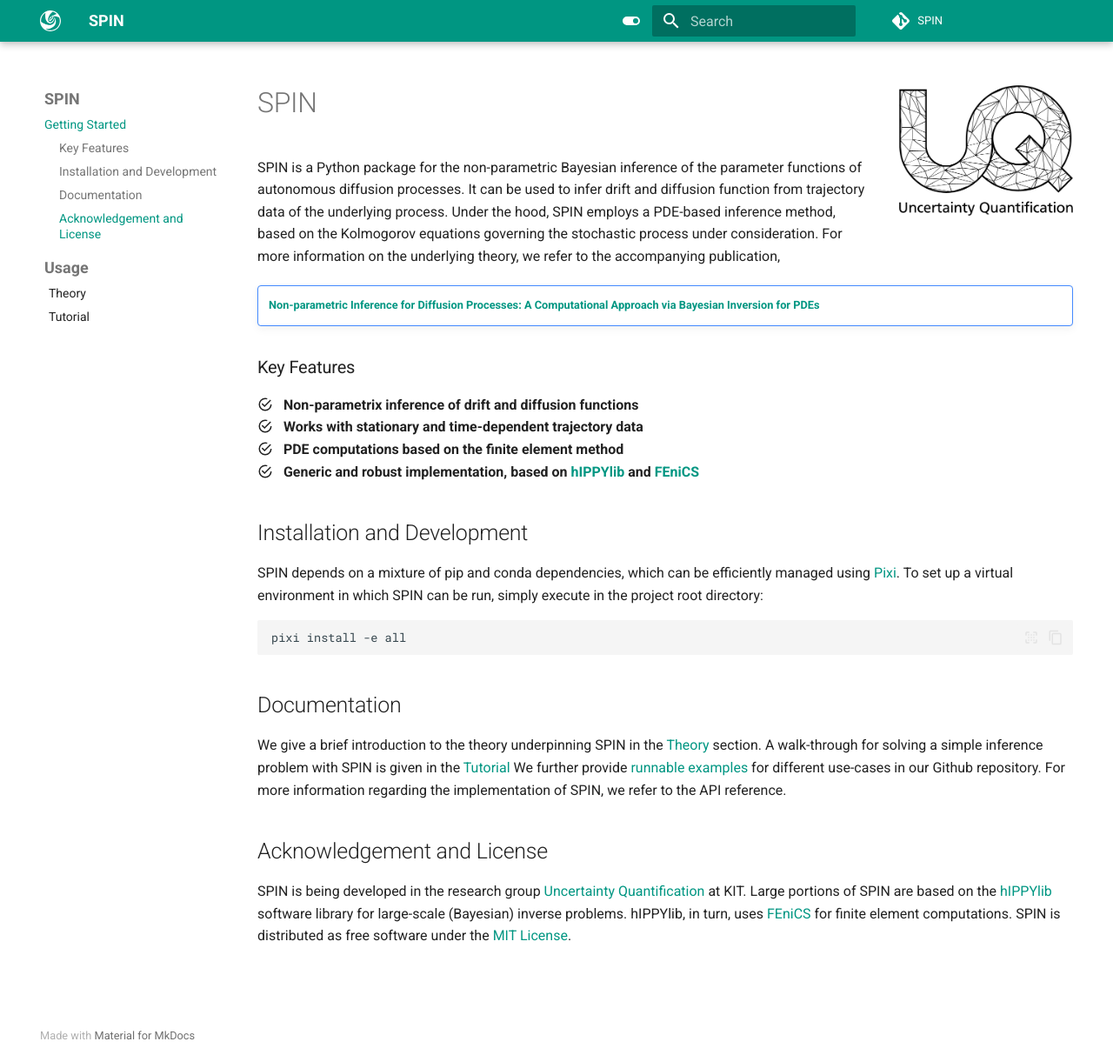
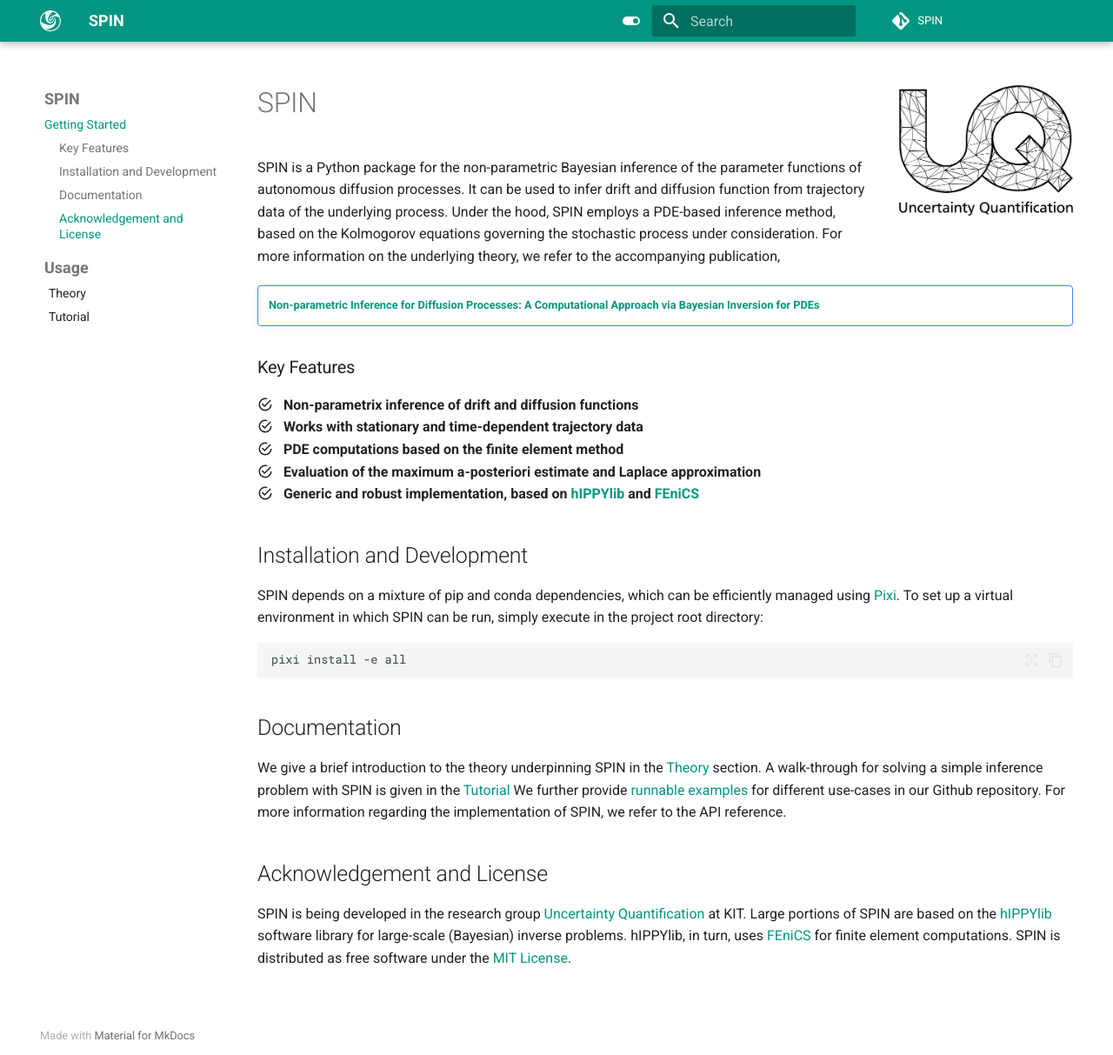
Before and after one commit to maximilian-kruse/SPIN, an MkDocs documentation site: the page built from docs/index.md, in a window 1280 px wide and 1213 px high. Shown: the whole window at 87% size. Built offline with MkDocs 1.6.1 and Material for MkDocs 9.7.7, drawn with Linux system fonts in a browser that asks for light colours; comment, search, counter and statistics services are not loaded.

Commit message:
docs: update readme

```diff
--- a/docs/index.md
+++ b/docs/index.md
@@ -15,6 +15,7 @@
 :material-checkbox-marked-circle-outline: &nbsp; **Non-parametrix inference of drift and diffusion functions** <br>
 :material-checkbox-marked-circle-outline: &nbsp; **Works with stationary and time-dependent trajectory data** <br>
 :material-checkbox-marked-circle-outline: &nbsp; **PDE computations based on the finite element method** <br>
+:material-checkbox-marked-circle-outline: &nbsp; **Evaluation of the maximum a-posteriori estimate and Laplace approximation** <br>
 :material-checkbox-marked-circle-outline: &nbsp; **Generic and robust implementation, based on [hIPPYlib](https://dl.acm.org/doi/10.1145/3428447) and [FEniCS](https://fenicsproject.org/)**
 
 
```
